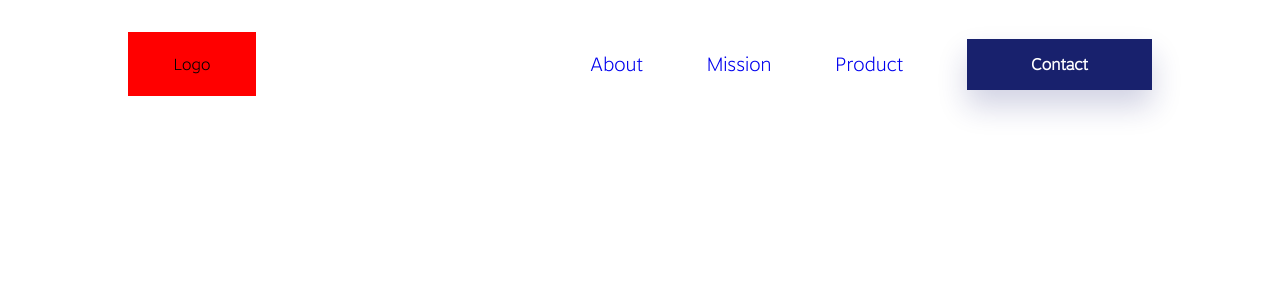
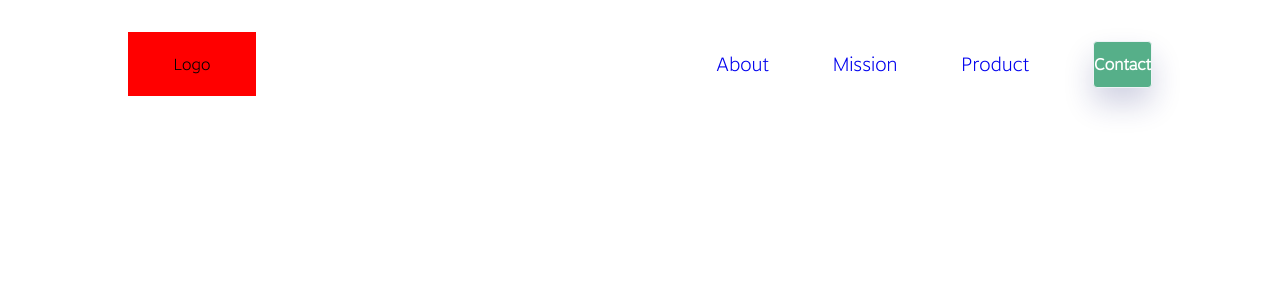
Before and after one commit to InspiraMe-io/inspirame.landingpage, a Next.js app: page / in a window 1280 px wide. Shown: the top 300 px of the page. Built offline with nearby package versions, Linux system fonts and the light colour scheme.

Commit message:
finish button component

```diff
--- a/src/components/Button.tsx
+++ b/src/components/Button.tsx
@@ -1,14 +1,22 @@
-import styles from '../styles/components/Button.module.scss';
+import { ButtonHTMLAttributes } from "react";
+import styles from "../styles/components/Button.module.scss";
 
-interface ButtonProps {
-    color?: string,
-    text: string
+interface ButtonProps extends ButtonHTMLAttributes<HTMLButtonElement> {
+  color?: string;
+  text: string;
 }
 
-export function Button({ text }: ButtonProps) {
-    return (
-        <a className={styles.containerButton}>
-            {text}
-        </a>
-    )
+export function Button({ text, color, ...props }: ButtonProps) {
+  return (
+    <button
+      className={styles.containerButton}
+      style={{
+        backgroundColor: color || "#56af89",
+        color: color ? "#56af89" : "#fff",
+      }}
+      {...props}
+    >
+      {text}
+    </button>
+  );
 }
--- a/src/styles/components/Button.module.scss
+++ b/src/styles/components/Button.module.scss
@@ -1,15 +1,20 @@
 .containerButton {
-    background-color: rgb(24, 33, 109);
-    color: rgb(255, 255, 255);;
-    padding: 1rem 4rem;
-
-    cursor: pointer;
-    transition: all .5s;
     font-size: 1rem;
     font-weight: 700;
-    box-shadow: rgba(23, 31, 114, 0.2) 0px 16px 30px;
+    width: 100%;
+    border: 1px solid #edf3f5;
+    border-radius: 4px;
+    padding: 13px 0;
+    cursor: pointer;
+    max-width: 180px;
+    transition: all 0.3s ease-in-out;
+    box-shadow: 0 16px 30px rgb(23 31 114 / 20%);
+
+    &:hover,
+    &:active,
+    &:focus {
+        color: #fff;
+        border: 1px solid rgb(255, 130, 92);
+        background-color: rgb(255, 130, 92);
+    }
 }
-
-.containerButton:hover {
-    background-color: red;
-}
```
